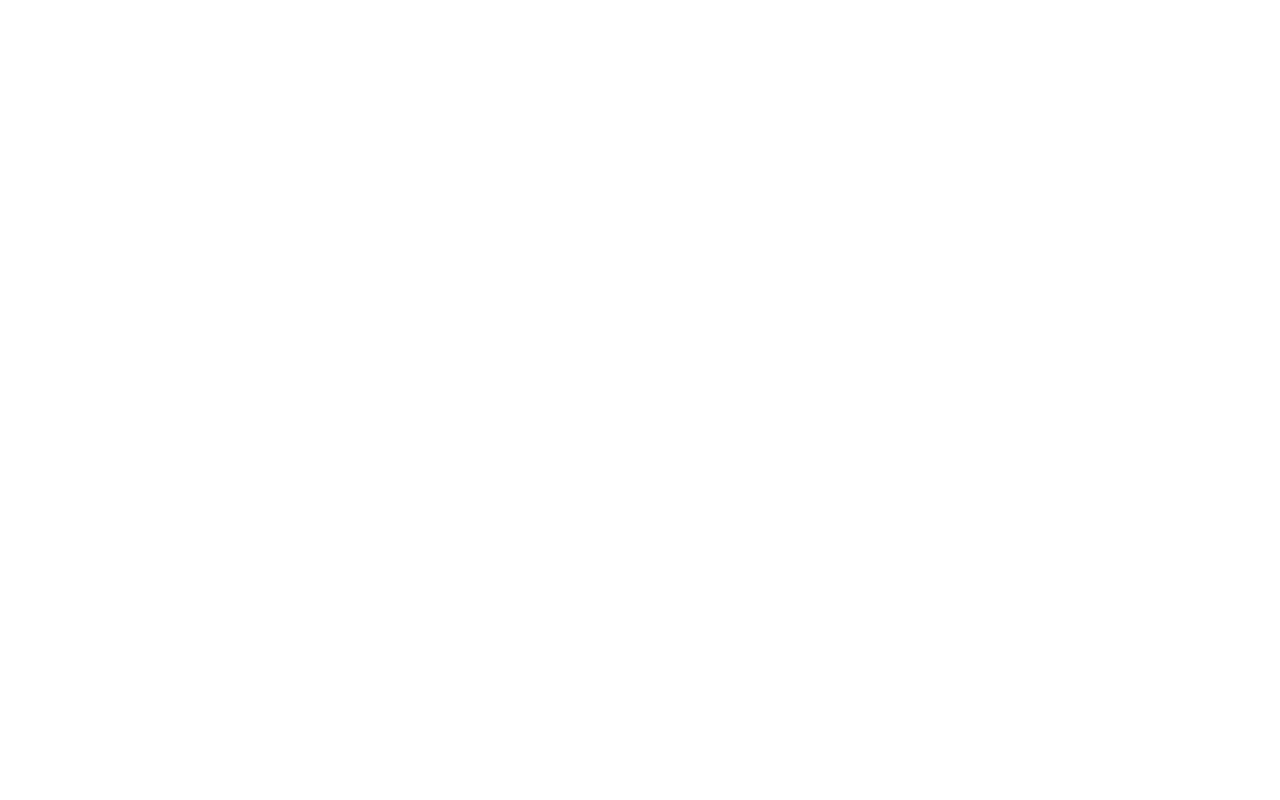
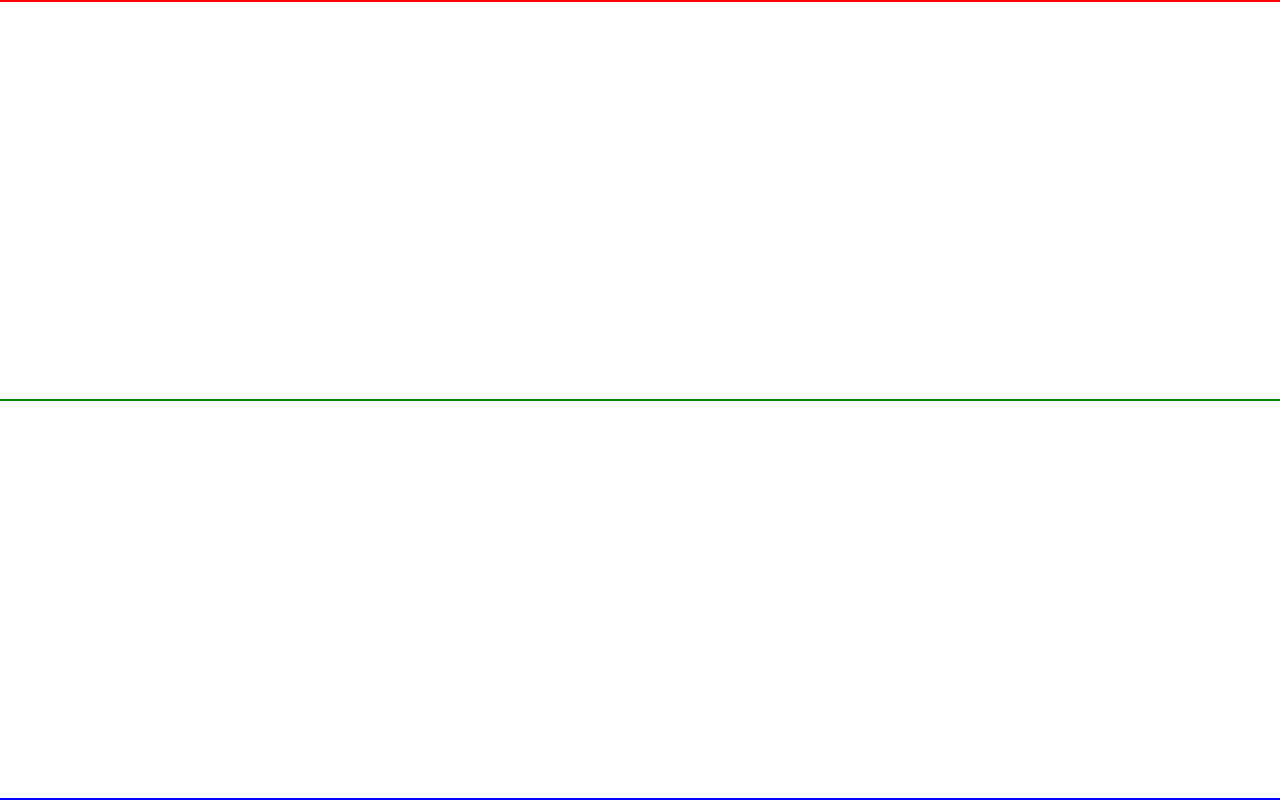
Before and after one commit to AliaksSever/rsschool-cv, a plain HTML site: page index.html in a window 1280 px wide. Drawn offline with Linux system fonts and the light colour scheme.

Commit message:
feat: add container class to main blocks in html and style for them in css

```diff
--- a/css/style.css
+++ b/css/style.css
@@ -4,4 +4,27 @@
 
 body {
     font-family: 'Roboto', sans-serif;
+    min-height: 100vh;
+    display: flex;
+    flex-direction: column;
+    justify-content: space-between;
+    margin: 0;
+    padding: 0;
 }
+
+.header {
+    border: 1px solid red;
+}
+
+.main {
+    border: 1px solid green;
+}
+
+.footer {
+    border: 1px solid blue;
+}
+
+.container {
+    max-width: 1440px;
+    margin: 0 auto;
+}
--- a/index.html
+++ b/index.html
@@ -15,8 +15,14 @@
 </head>
 
 <body>
-    <header class = "header"></header>
-    <main class = "main"></main>
-    <footer class = "footer"></footer>
+    <header class = "header">
+        <div class="container"></div>
+    </header>
+    <main class = "main">
+        <div class="container"></div>
+    </main>
+    <footer class = "footer">
+        <div class="container"></div>
+    </footer>
 </body>
 </html>
```
